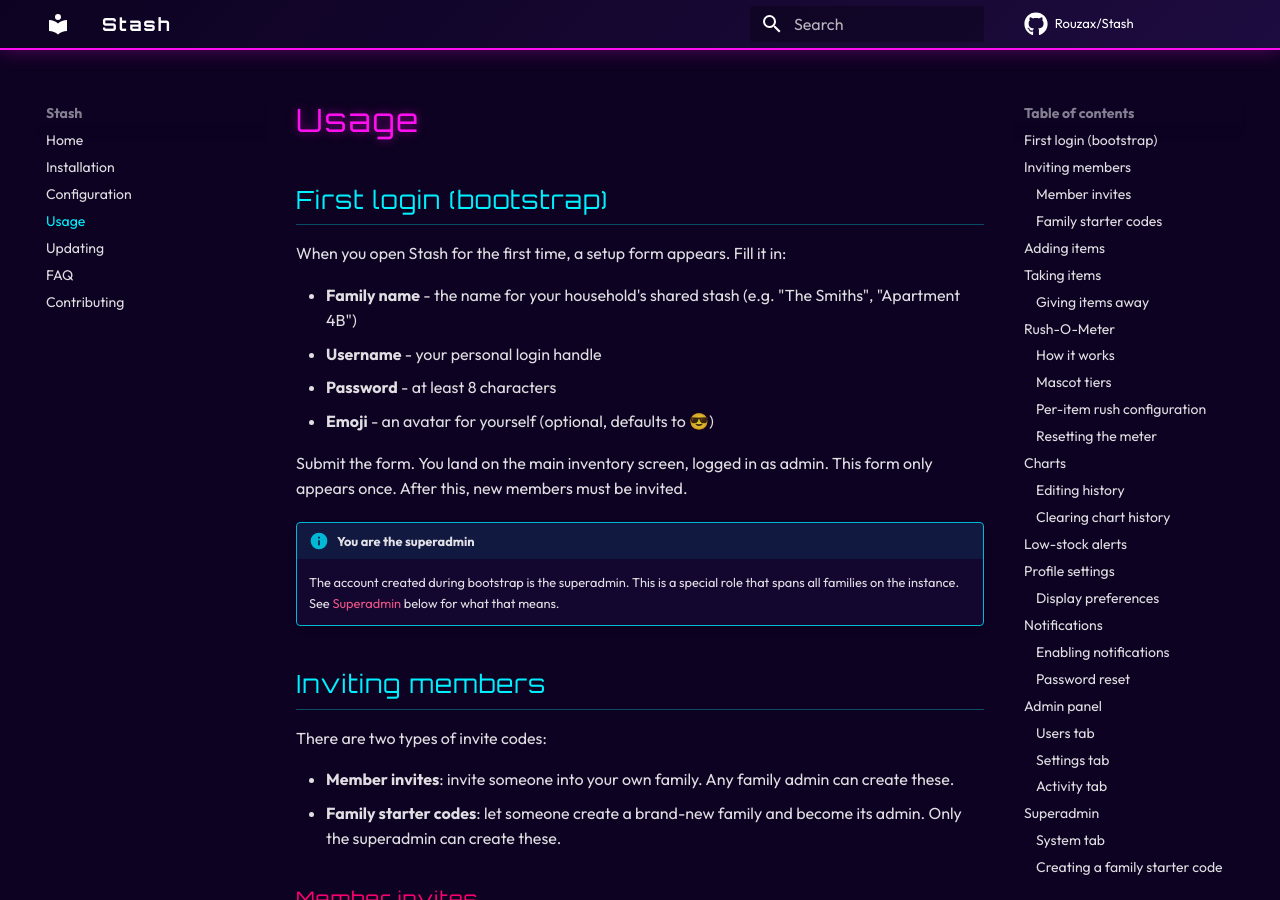
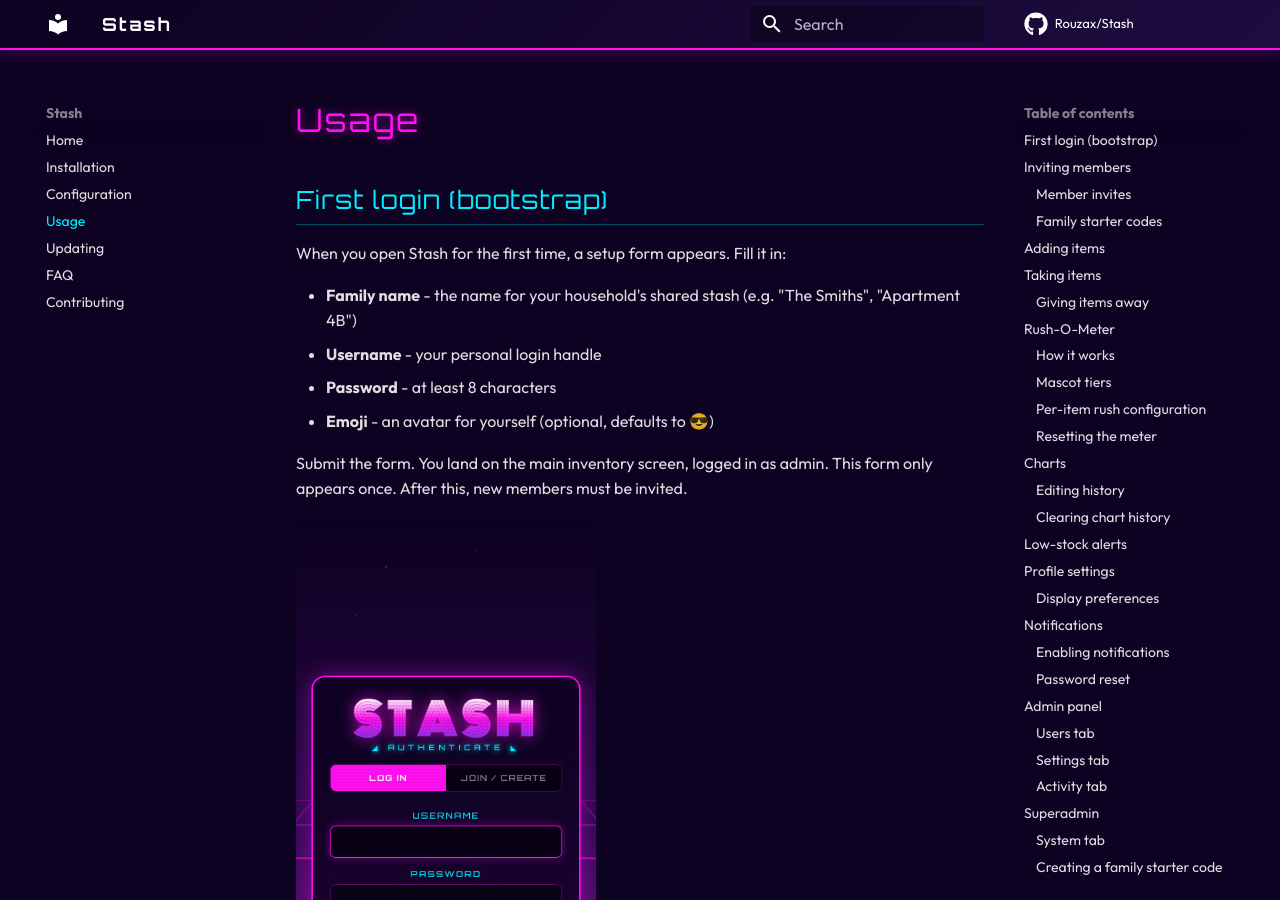
Before and after one commit to Rouzax/Stash, an MkDocs documentation site: the page built from docs/usage.md, in a window 1280 px wide and 900 px high. Built offline with MkDocs 1.6.1 and Material for MkDocs 9.7.7, drawn with Linux system fonts in a browser that asks for light colours; comment, search, counter and statistics services are not loaded.

Commit message:
docs: embed screenshots in usage guide

```diff
--- a/docs/usage.md
+++ b/docs/usage.md
@@ -10,6 +10,8 @@
 - **Emoji** - an avatar for yourself (optional, defaults to 😎)
 
 Submit the form. You land on the main inventory screen, logged in as admin. This form only appears once. After this, new members must be invited.
+
+<img src="../images/login.png" alt="Login screen" width="300">
 
 !!! info "You are the superadmin"
     The account created during bootstrap is the superadmin. This is a special role that spans all families on the instance. See [Superadmin](#superadmin) below for what that means.
@@ -58,6 +60,8 @@
 
 Tap **SAVE** and the item appears on the inventory grid.
 
+<img src="../images/item-modal.png" alt="Item edit modal" width="300">
+
 To edit an item, tap the pencil icon on its card.
 
 To delete an item, open the edit form and tap **DELETE**. The item disappears from the inventory grid. Your consumption history for that item is kept: it still counts toward your rush meter and shows up in your charts and the admin activity feed.
@@ -75,6 +79,8 @@
 To add stock (restock), use the **+** button on the card. Long-press **+** to add ten at once.
 
 The count on screen updates immediately. If the request fails, the count snaps back.
+
+<img src="../images/inventory.png" alt="Inventory screen" width="300">
 
 !!! tip "Quarter doses"
     The ±¼ button is useful for items you consume in fractions (half a gummy, a small sip of a drink). The quarter step is `portion_size ÷ 4`.
@@ -97,6 +103,8 @@
 - **Rush %** = `rush_score × 100`
 
 A single standard portion (rush factor 1.0, decay 4 hours) at the moment of consumption = 100%.
+
+<img src="../images/rush-active.png" alt="Rush meter active" width="300">
 
 ### Mascot tiers
 
@@ -182,6 +190,8 @@
 
 Your username cannot be changed after registration. To change your password, see below.
 
+<img src="../images/profile.png" alt="Profile settings" width="300">
+
 ### Display preferences
 
 - **Show exact dates**: replaces relative timestamps ("2h ago") with full dates. Affects the inventory history, admin activity feed, and user lists.
@@ -231,6 +241,8 @@
 
 You cannot delete your own account.
 
+<img src="../images/admin-users.png" alt="Users tab" width="350">
+
 To create a new account directly without an invite code:
 
 1. Fill in the **Create User** form at the bottom of the tab.
@@ -250,6 +262,8 @@
 
 The Settings tab lets you rename your family. Type a new name and save.
 
+<img src="../images/admin-settings.png" alt="Settings tab" width="350">
+
 The Settings tab also contains a **Danger Zone** section, visible only to the superadmin, for deleting the family. Deletion requires typing the family name to confirm.
 
 ### Activity tab
@@ -257,6 +271,8 @@
 The Activity tab shows a chronological feed of what your family has been eating and restocking. Each entry shows the timestamp, the user (emoji and name), the item (emoji and name), and the action (consumed or restocked, with the amount). If an item has been deleted, its entries remain in the feed with a "(removed)" label.
 
 Use the two dropdown filters to narrow the feed by user or by item. Tap **Load More** at the bottom to page through older entries.
+
+<img src="../images/admin-activity.png" alt="Activity feed" width="350">
 
 ## Superadmin
 
@@ -271,6 +287,8 @@
 - **Global user list**: all users across all families, sortable by last seen, created date, or family. You can toggle admin status, toggle superadmin status, reset a password, or delete any user from here.
 - **Family overview**: cards for every family on the instance, showing the family name, member count, and item count.
 - **Family starter codes**: create and revoke the codes that let new users set up their own families. Each code shows the code itself, remaining uses, and expiry.
+
+<img src="../images/admin-system.png" alt="System tab" width="350">
 
 ### Creating a family starter code
 
```
